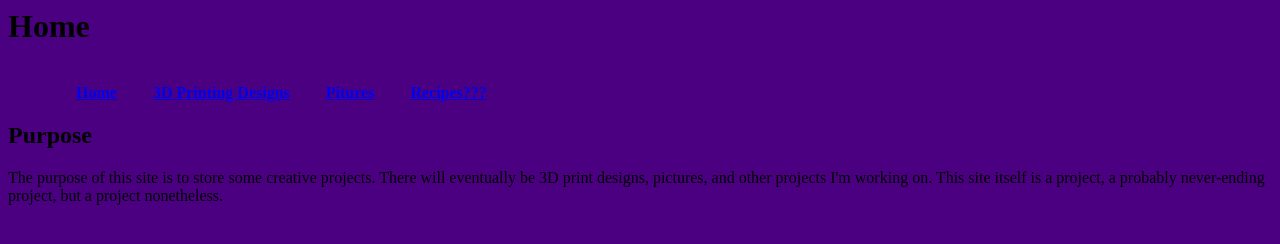
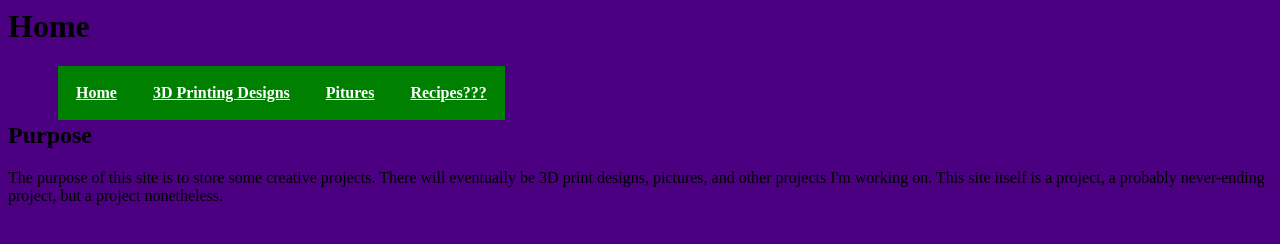
Before and after one commit to gdmontgo/projects, a plain HTML site: page index.html in a window 1280 px wide. Drawn offline with Linux system fonts and the light colour scheme.

Commit message:
Add files via upload

```diff
--- a/test-website-stylesheet.css
+++ b/test-website-stylesheet.css
@@ -17,9 +17,9 @@ body
 #topnav li a
 	{
 	display: block;
-	background-color:#green;
+	background-color:green;
 	padding: 18px;
-	color:#white;
+	color:white;
 	text-align:center;
 	font-weight:bold;
 	}
```
